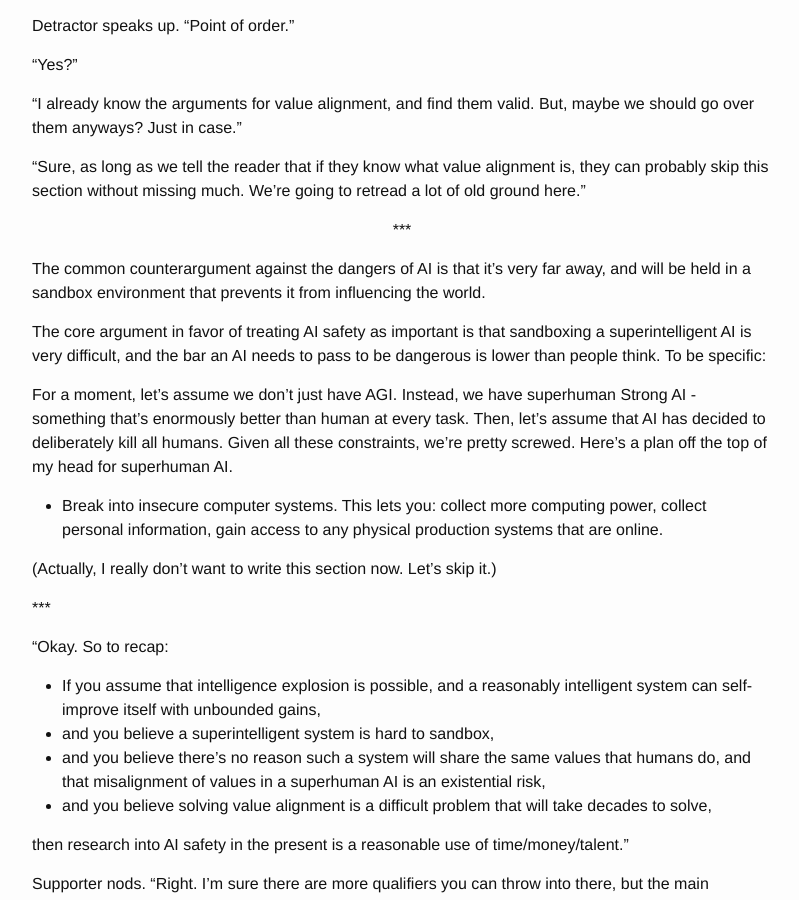
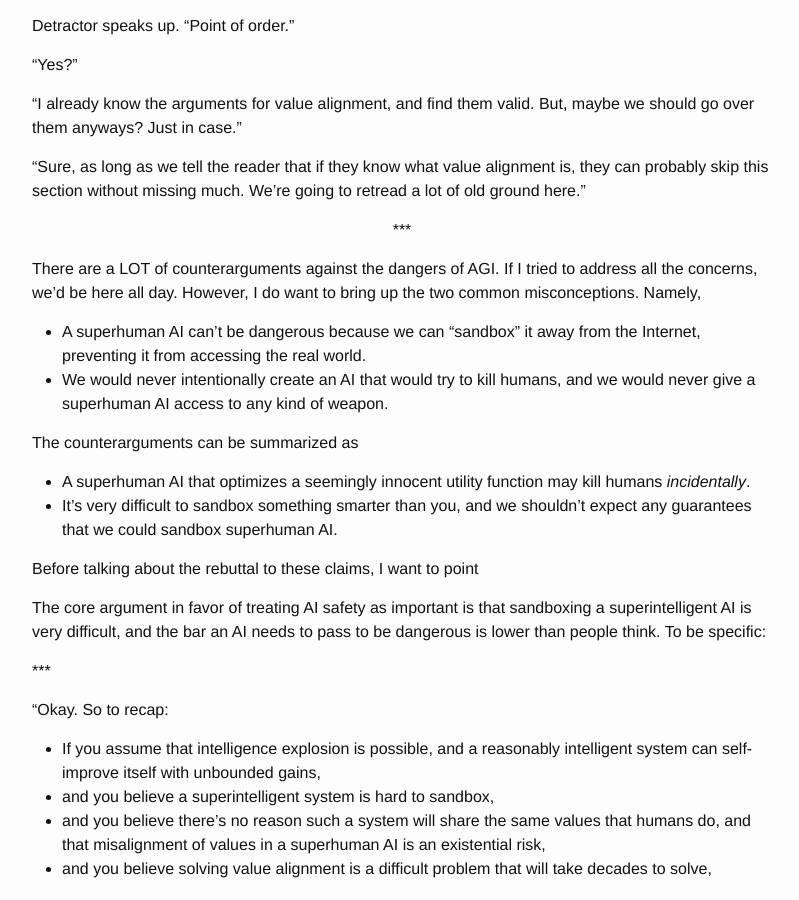
Before and after one commit to alexirpan/alexirpan.github.io, a Jekyll site: the page built from _posts/2016-09-29-ai-safety.md, in a window 1280 px wide and 900 px high, scrolled down 1901 px. Shown: the whole window, without its empty margins (238-1037 px from the left). Built offline with Jekyll 4.4.1, drawn with Linux system fonts in a browser that asks for light colours; nearby versions of some CDN libraries; some of the changed text lies outside the part shown.

Commit message:
Saving work here for now

```diff
--- a/_posts/2016-09-29-ai-safety.md
+++ b/_posts/2016-09-29-ai-safety.md
@@ -115,26 +115,28 @@ to retread a lot of old ground here."
 \*\*\*
 {: .centered }
 
-The common counterargument against the dangers of AI is that it's very far away,
-and will be held in a sandbox environment that prevents it from influencing the
-world.
+There are a LOT of counterarguments against the dangers of AGI. If I tried to
+address all the concerns, we'd be here all day. However, I do want to bring up
+the two common misconceptions. Namely,
+
+* A superhuman AI can't be dangerous because we can "sandbox" it away from the
+Internet, preventing it from accessing the real world.
+* We would never intentionally create an AI that would try to kill humans, and
+we would never give a superhuman AI access to any kind of weapon.
+
+The counterarguments can be summarized as
+
+* A superhuman AI that optimizes a seemingly innocent utility function may kill humans
+*incidentally*.
+* It's very difficult to sandbox something smarter than you, and we shouldn't
+expect any guarantees that we could sandbox superhuman AI.
+
+Before talking about the rebuttal to these claims, I want to point
+
 
 The core argument in favor of treating AI safety as important is that sandboxing
 a superintelligent AI is very difficult, and the bar an AI needs to pass to be
 dangerous is lower than people think. To be specific:
-
-
-For a moment, let's assume we don't just have AGI. Instead, we have superhuman
-Strong AI - something that's enormously better than human at every task.
-Then, let's assume that AI has decided to deliberately kill all humans.
-Given all these constraints, we're pretty screwed. Here's a plan off the top of
-my head for superhuman AI.
-
-* Break into insecure computer systems. This lets you: collect more computing
-power, collect personal information, gain access to any physical production
-systems that are online.
-
-(Actually, I really don't want to write this section now. Let's skip it.)
 
 \*\*\*
 
@@ -318,10 +320,4 @@ Go and Atari only work so well *because* they're incredibly easy to simulate.
 Long term dependencies are a struggle, curiosity-driven exploration still isn't
 there yet..." All the bottled up frustrations, about just how *hard* some of these
 problems are, they roil inside, and soon you build up a disdain for AI hype
-of any kind. And speculation on AGI timelines is the most hype of them all.
-
-AGI timelines are, in my mind, perfectly controversial. Impossible to prove
-or disprove, and nearly everybody can contribute something to the debate.
-ML researchers cite historical lack of hype, evolutionary biologists cite
-rapid evolutionary change and exponential growth. Computer hardware people
-base projections on compute capacity,
+of any kind.
```
